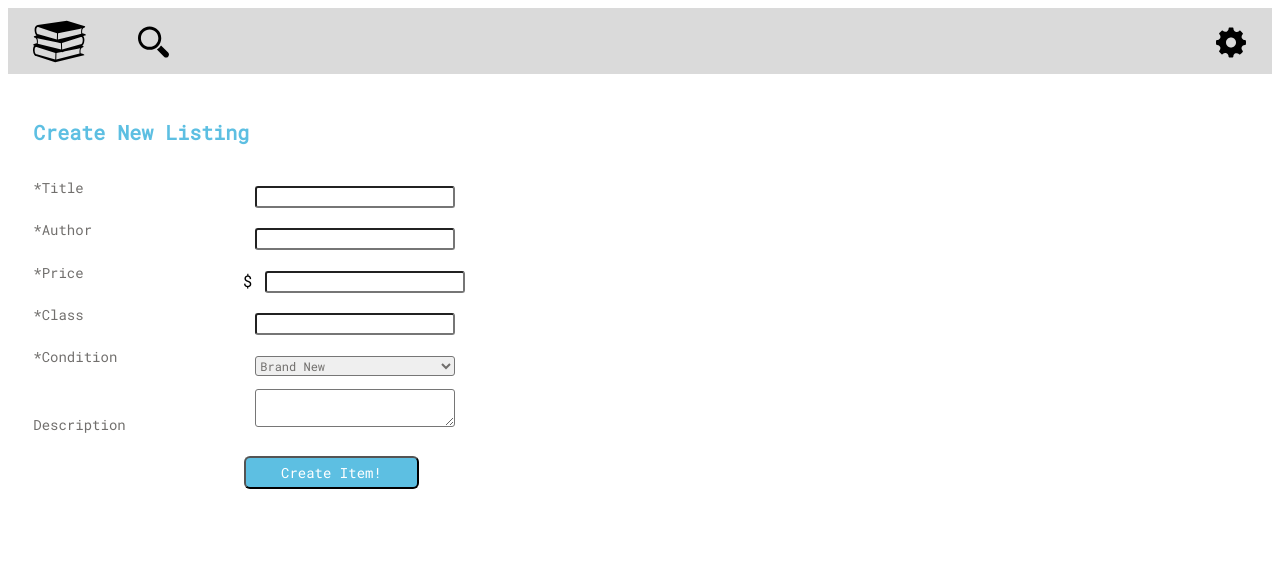
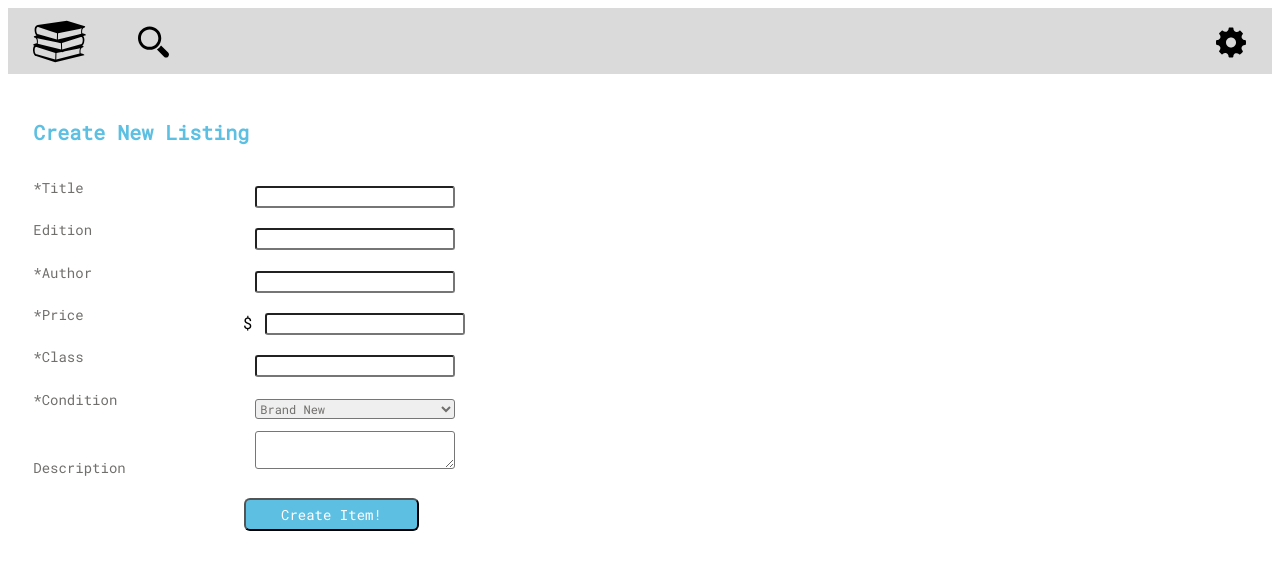
Before and after one commit to sabsterette/texchange, a Flask app: page /create in a window 1280 px wide. Shown: the top 570 px of the page. Run offline with Flask 2, Linux system fonts and the light colour scheme; the visitor is signed in with stand-in values (Sample User, id 1); data comes from the database, SQL or seed files in the repository; some libraries are stand-ins or nearby versions.

Commit message:
Update create.html

```diff
--- a/flaskblog/templates/create.html
+++ b/flaskblog/templates/create.html
@@ -22,8 +22,8 @@
       <div class="dropdown" style="float:right">
         <img src="{{ url_for('static', filename='assets/images/settings-black.svg')}}" alt="settings" class="dropbtn">
         <div class="dropdown-content">
-          <a href="/profile"><img src="{{ url_for('static', filename='assets/images/avatar.svg')  }}"
-              class="profileDrop">Profile</a>
+          <a href="{{ url_for('profile', userprofile=current_user.username )}}"><img
+              src="{{ url_for('static', filename='assets/images/avatar.svg')  }}" class="profileDrop">Profile</a>
           <!-- <a *ngIf="auth.isLoggedIn()" (click)="auth.logout()"><img src="assets/images/turn-off.svg" class="signOutDrop">Logout</a> -->
           <a href="/home"><img src="{{ url_for('static', filename='assets/images/information.svg') }}"
               class="supportDrop">Help</a>
@@ -51,6 +51,18 @@
       {% endfor %}
       {% else %}
       {{ form.title(class="initial_input_control") }}
+      {% endif %}
+
+      <div class="description">
+        <label for="edition">Edition</label>
+      </div>
+      {% if form.edition.errors %}
+      {{ form.edition(class="initial_input_control") }}
+      {% for error in form.edition.errors %}
+      <div class="help-block">{{ error }}</div>
+      {% endfor %}
+      {% else %}
+      {{ form.edition(class="initial_input_control") }}
       {% endif %}
 
       <div class="author">
```
